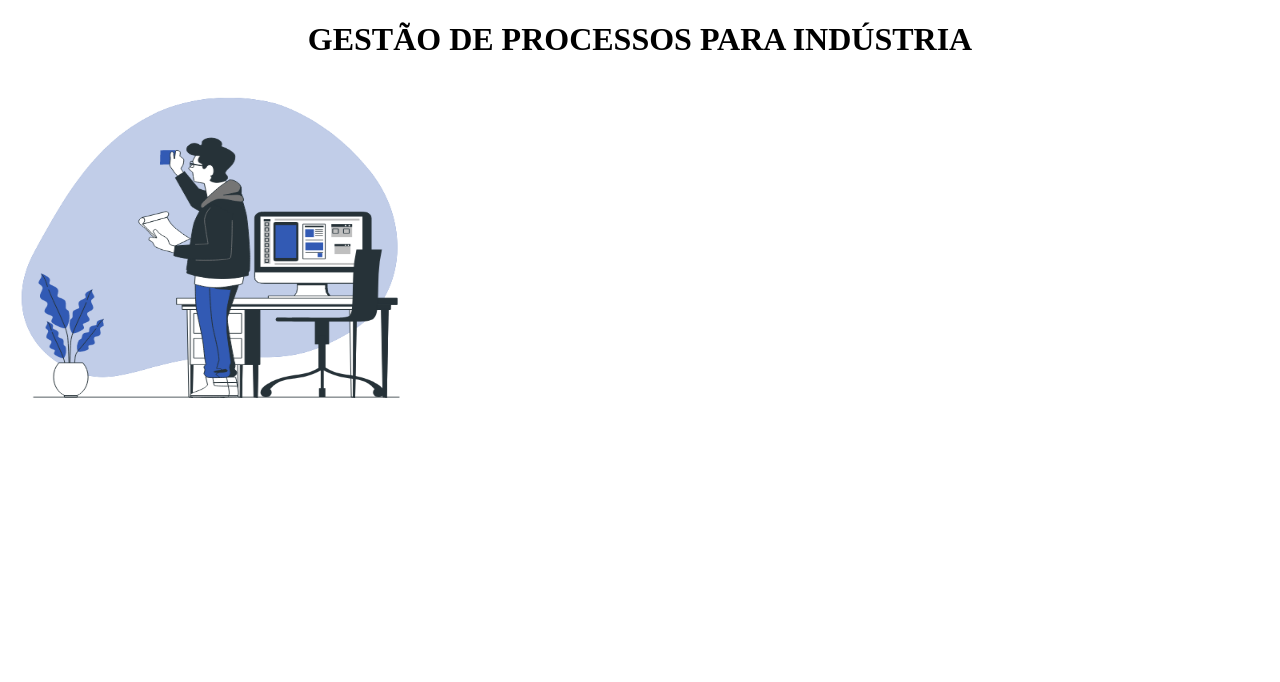
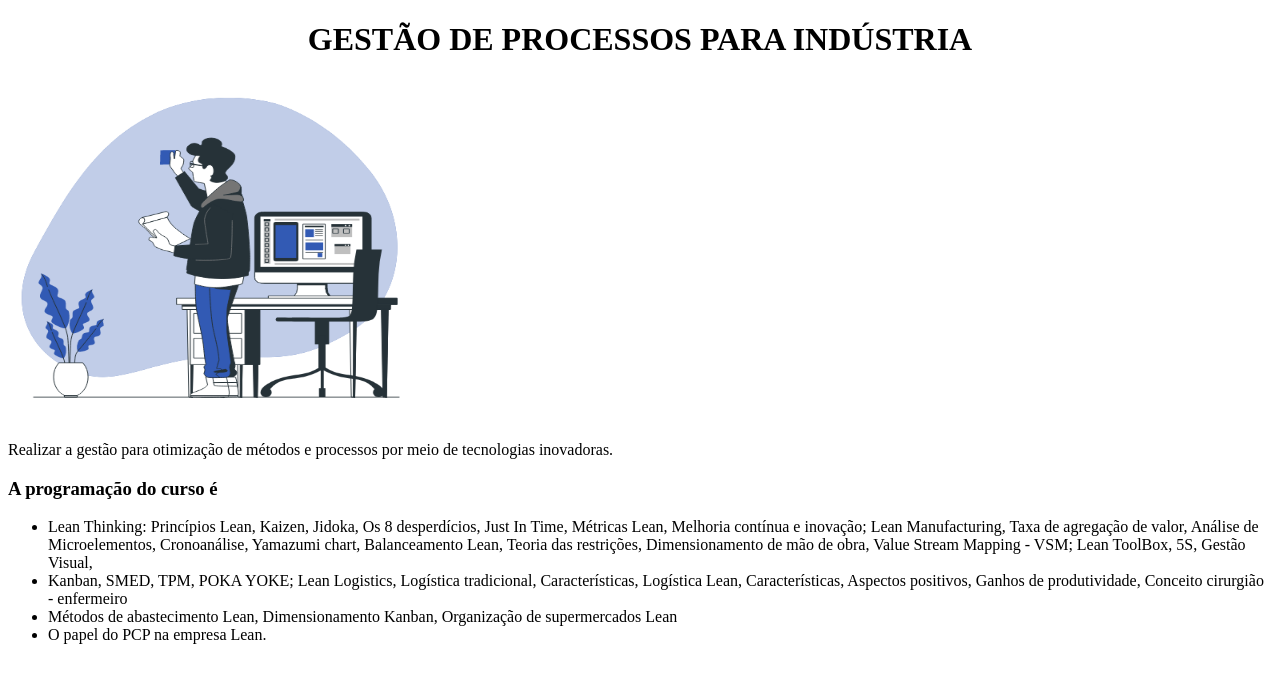
Before and after one commit to nataliahisf/Senai-LIMA-1DN, a plain HTML site: page Aula01/Exercise/pagina3.html in a window 1280 px wide. Drawn offline with Linux system fonts and the light colour scheme.

Commit message:
Improved pages

```diff
--- a/Aula01/Exercise/pagina3.html
+++ b/Aula01/Exercise/pagina3.html
@@ -10,5 +10,17 @@
         <h1><center>GESTÃO DE PROCESSOS PARA INDÚSTRIA</center></h1>
     </header>
     <img src="gestao-de-processos-para-industria.gif"  alt="imagem ilustratica" width="400" height="341"/>
+    <main>
+        <p>
+            Realizar a gestão para otimização de métodos e processos por meio de tecnologias inovadoras.
+        </p>
+        <p><h3>A programação do curso é</h3></p>
+        <ul>
+            <li> Lean Thinking: Princípios Lean, Kaizen, Jidoka, Os 8 desperdícios, Just In Time, Métricas Lean, Melhoria contínua e inovação; Lean Manufacturing, Taxa de agregação de valor, Análise de Microelementos, Cronoanálise, Yamazumi chart, Balanceamento Lean, Teoria das restrições, Dimensionamento de mão de obra, Value Stream Mapping - VSM; Lean ToolBox, 5S, Gestão Visual,</li>
+            <li>Kanban, SMED, TPM, POKA YOKE; Lean Logistics, Logística tradicional, Características, Logística Lean, Características, Aspectos positivos, Ganhos de produtividade, Conceito cirurgião - enfermeiro</li>
+            <li>Métodos de abastecimento Lean, Dimensionamento Kanban, Organização de supermercados Lean</li>
+            <li>O papel do PCP na empresa Lean.</li>
+        </ul>
+    </main>
 </body>
 </html>
```
Also changed, not shown: Aula01/Exercise/pagina1.html (+1 -1 lines), Aula01/Exercise/pagina2.html (+1 -1 lines).
